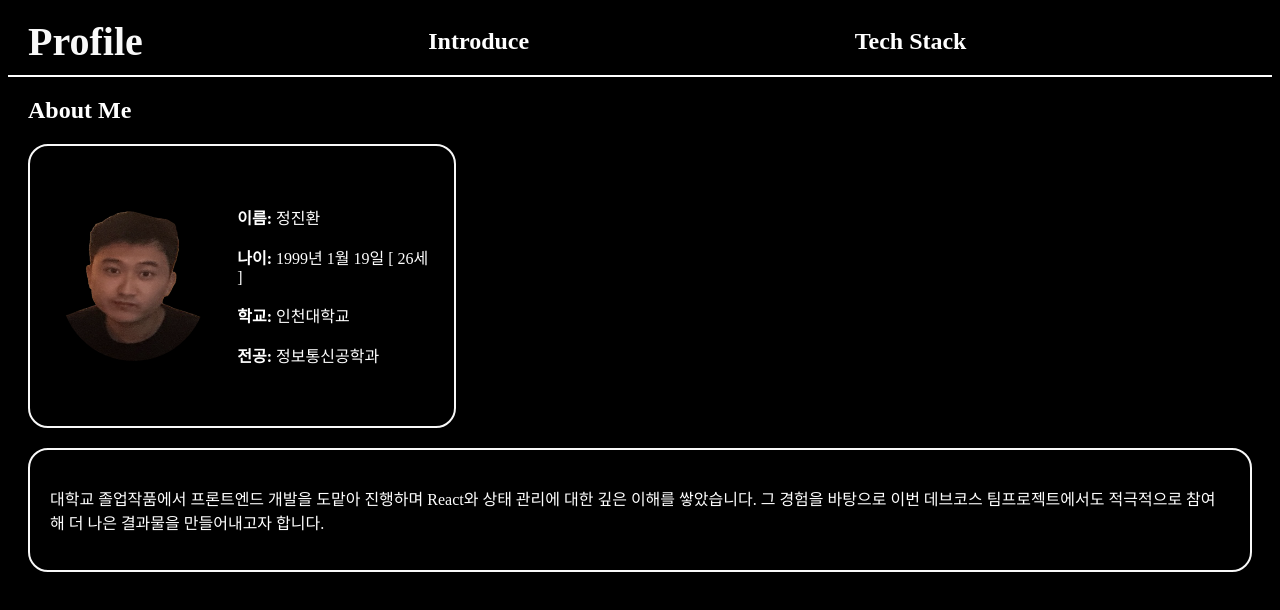
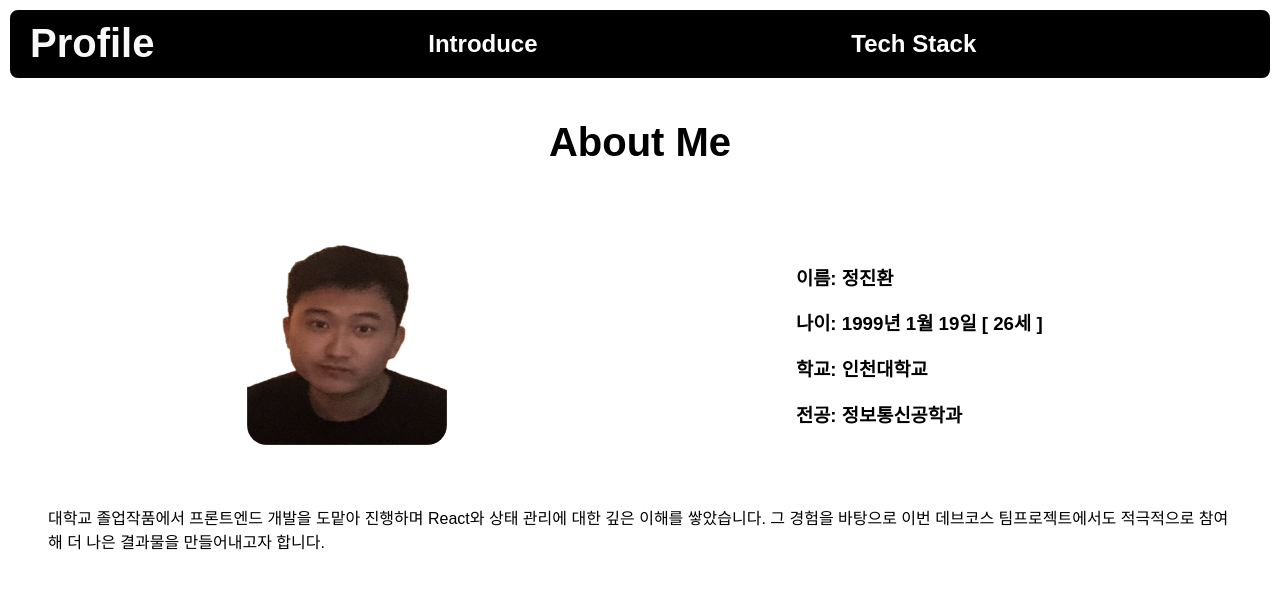
Before and after one commit to stupilman/FE7-LECT1, a website: page introduce.html in a window 1280 px wide. Drawn offline with Linux system fonts and the light colour scheme; a web font is replaced by a local one.

Commit message:
기본적인 CSS를 활용한 자기 소개 페이지 중간완성

```diff
--- a/index.css
+++ b/index.css
@@ -1,4 +1,91 @@
 :root {
-    --text-color: #000000;
-    --background-color: white;
+  --headerBackground-color: #000000;
+  --text-color: #000000;
 }
+
+body {
+  font-family: 'Funnel Display', sans-serif;
+}
+
+header {
+  border: 2px solid white;
+  border-radius: 10px;
+  background-color: var(--headerBackground-color);
+  overflow: hidden;
+}
+
+nav {
+  display: flex;
+  justify-content: space-between;
+  align-items: center;
+  padding: 0 20px;
+}
+
+nav > h1 {
+  margin: 0;
+}
+
+#navbar-profile {
+  color: #f8f8f8;
+  font-size: 40px;
+  text-decoration: none;
+}
+
+#navbar-container {
+  display: flex;
+  gap: 40px;
+  flex: 1;
+  justify-content: space-evenly;
+}
+
+.navbar-a {
+  color: white;
+  text-decoration: none;
+}
+
+#header-profile {
+  color: var(--text-color);
+  font-size: 40px;
+  text-align: center;
+  margin: 40px auto;
+}
+
+#link-container {
+  display: flex;
+  justify-content: flex-end;
+  padding: 0 20px;
+  margin-right: 100px;
+  align-items: center;
+  margin-bottom: 40px;
+}
+
+#link-container-inner {
+  display: flex;
+  gap: 40px;
+  padding: 10px 20px;
+  border-radius: 5px;
+}
+
+.link-container-a {
+  color: black;
+  text-decoration: none;
+  font-size: 30px;
+}
+
+#profile-image {
+  width: 550px;
+  height: 650px;
+  border-radius: 10px;
+  display: block;
+  margin: 0 auto;
+}
+
+#stack-border {
+  border: 4px solid black;
+  border-radius: 20px;
+}
+
+.stacks {
+  font-size: 70px;
+  text-align: center;
+}
--- a/introduce.html
+++ b/introduce.html
@@ -8,100 +8,73 @@
       rel="stylesheet"
       href="https://cdnjs.cloudflare.com/ajax/libs/font-awesome/6.4.0/css/all.min.css"
     />
+    <link rel="preconnect" href="https://fonts.googleapis.com" />
+    <link rel="preconnect" href="https://fonts.gstatic.com" crossorigin />
+    <link
+      href="https://fonts.googleapis.com/css2?family=Funnel+Display:wght@300..800&family=Libertinus+Serif:ital,wght@0,400;0,600;0,700;1,400;1,600;1,700&family=Noto+Sans+KR:wght@100..900&family=Raleway:ital,wght@0,100..900;1,100..900&display=swap"
+      rel="stylesheet"
+    />
     <title>소개 페이지</title>
   </head>
-  <body style="background: #000000">
-    <header style="border-bottom: 2px solid white">
-      <nav
-        style="
-          display: flex;
-          justify-content: space-between;
-          align-items: center;
-          padding: 0 20px;
-        "
-      >
-        <h1 style="margin: 0">
-          <a
-            href="./index.html"
-            style="color: #f8f8f8; font-size: 40px; text-decoration: none"
-          >
-            Profile
-          </a>
+  <body>
+    <header>
+      <nav>
+        <h1>
+          <a href="./index.html" id="navbar-profile">Profile</a>
         </h1>
-        <div
-          style="
-            display: flex;
-            gap: 40px;
-            flex: 1;
-            justify-content: space-evenly;
-          "
-        >
+        <div id="navbar-container">
           <h2>
-            <a
-              href="./introduce.html"
-              style="color: white; text-decoration: none"
-            >
-              Introduce
-            </a>
+            <a href="./introduce.html" class="navbar-a">Introduce</a>
           </h2>
           <h2>
-            <a href="./stack.html" style="color: white; text-decoration: none">
-              Tech Stack
-            </a>
+            <a href="./stack.html" class="navbar-a">Tech Stack</a>
           </h2>
         </div>
       </nav>
     </header>
+
+    <!--  -->
+
     <main>
-      <section style="color: white; margin: 20px">
-        <h1 style="color: white">About Me</h1>
+      <section style="margin: 20px 40px">
+        <h1 id="header-profile">About Me</h1>
 
         <section
           style="
-            border: 2px solid #f8f8f8;
-            border-radius: 20px;
+            /*border: 2px solid black;*/
+            /*border-radius: 10px;*/
             padding: 20px;
             margin-bottom: 20px;
             display: flex;
             height: 30vh;
-            width: 30vw;
-            /*justify-content: center;*/
+            /*width: 40vw;*/
+            justify-content: space-around;
             align-items: center;
-            gap: 20px;
+            /*gap: 20px;*/
           "
         >
           <img
             src="./images/KakaoTalk_Photo_2025-08-01-11-27-33.png"
             alt="본인 사진"
             style="
-              width: 150px;
-              height: 150px;
-              border-radius: 50%;
+              width: 200px;
+              height: 200px;
+              border-radius: 10%;
               display: block;
               margin: 10px;
-              opacity: 1.3;
             "
           />
           <div>
-            <p>
-              <strong>이름:</strong>
-              정진환
-            </p>
-            <p>
-              <strong>나이:</strong>
-              1999년 1월 19일 [ 26세 ]
-            </p>
-            <p>
-              <strong>학교:</strong>
-              인천대학교
-            </p>
-            <p>
-              <strong>전공:</strong>
-              정보통신공학과
-            </p>
+            <h3>이름: 정진환</h3>
+            <h3>나이: 1999년 1월 19일 [ 26세 ]</h3>
+            <h3>학교: 인천대학교</h3>
+            <h3>전공: 정보통신공학과</h3>
           </div>
         </section>
-        <div style="border: 2px solid #f8f8f8; border-radius: 20px; padding: 20px">
+        <!--        <div-->
+        <!--          style="border: 2px solid black; border-radius: 20px; padding: 20px"-->
+        <!--        >-->
+        <div>
           <p>
             대학교 졸업작품에서 프론트엔드 개발을 도맡아 진행하며 React와 상태
             관리에 대한 깊은 이해를 쌓았습니다. 그 경험을 바탕으로 이번 데브코스
```
Also changed, not shown: index.html (+23 -74 lines), stack.html (+27 -45 lines).
